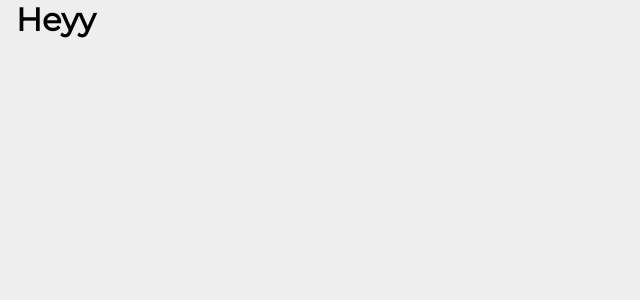
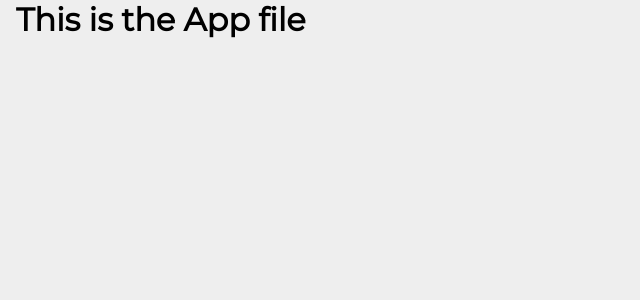
Before and after one commit to DianaCirjaliu/Keeper-App-udemy-course-exercise-, a React (Create React App) app: page / in a window 1280 px wide. Shown: the top 300 px of the page, without its empty margins (0-640 px from the left). Built offline with nearby package versions, Linux system fonts and the light colour scheme; a web font is replaced by a local one.

Commit message:
Task2: Create a App.jsx component

```diff
--- /dev/null
+++ b/src/components/App.jsx
@@ -0,0 +1,11 @@
+import React from "react";
+
+function App() {
+  return (
+    <div>
+      <h1>This is the App file</h1>
+    </div>
+  );
+}
+
+export default App;
--- a/src/index.js
+++ b/src/index.js
@@ -12,5 +12,6 @@
 //HINT: You will need to study the classes in teh styles.css file to appy styling.
 import React from "react";
 import ReactDOM from "react-dom";
+import App from "./components/App";
 
-ReactDOM.render(<h1>Heyy</h1>, document.getElementById("root"));
+ReactDOM.render(<App />, document.getElementById("root"));
```
